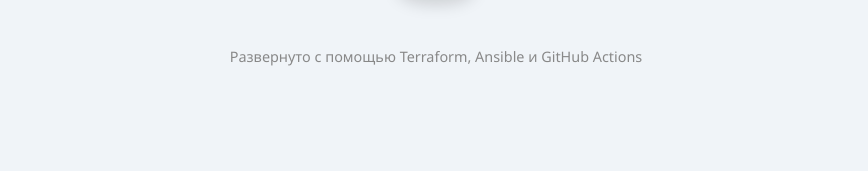
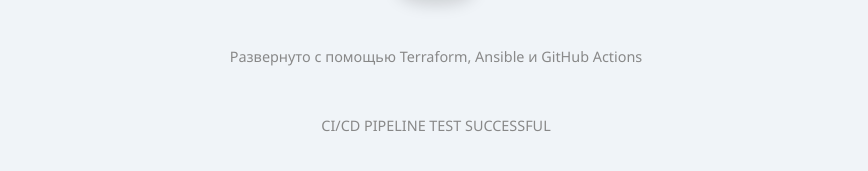
Before and after one commit to Ollrins/devops-diplom-yandexcloud, a plain HTML site: page app/index.html in a window 1280 px wide. Shown: the part 239-410 px from the top of the page, without its empty margins (204-1072 px from the left). Drawn offline with Linux system fonts and the light colour scheme.

Commit message:
test: проверка работы CI/CD пайплайна

```diff
--- a/app/index.html
+++ b/app/index.html
@@ -50,5 +50,8 @@
     <div class="footer">
         Развернуто с помощью Terraform, Ansible и GitHub Actions
     </div>
+        <div class="footer">
+        CI/CD PIPELINE TEST SUCCESSFUL
+    </div>
 </body>
 </html>
```
